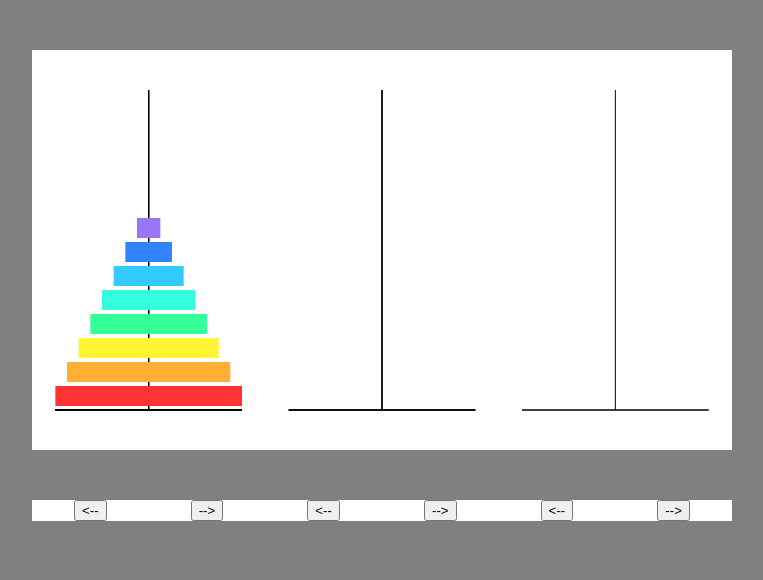
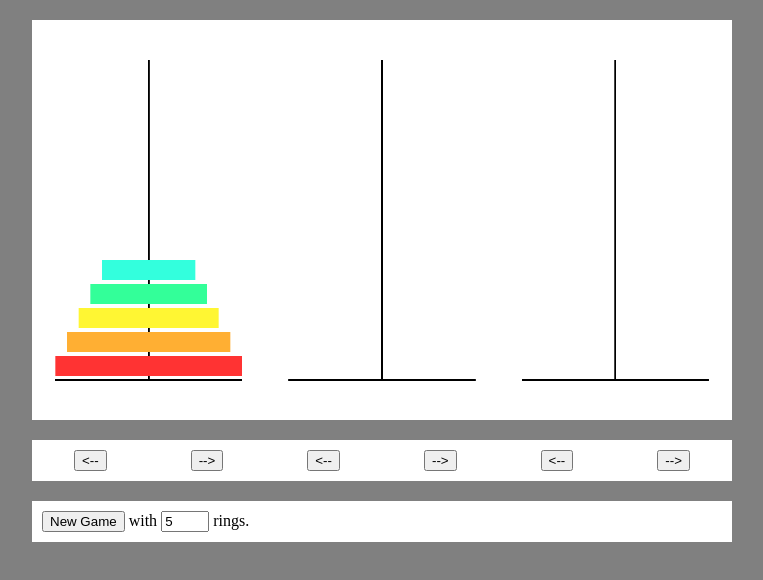
Before and after one commit to wveit/towers-of-hanoi, a plain HTML site: page index.html in a window 1280 px wide. Shown: the whole page, without its empty margins (258-1021 px from the left). Drawn offline with Linux system fonts and the light colour scheme.

Commit message:
Add reset button and allow selecting number of rings

```diff
--- a/index.html
+++ b/index.html
@@ -5,22 +5,33 @@
         <meta name="viewport" content="width=device-width, initial-scale=1.0" />
         <title>Towers of Hanoi</title>
         <style>
+            * {
+                box-sizing: border-box;
+            }
             body {
                 background-color: gray;
             }
 
             #main-canvas {
                 display: block;
-                margin: 50px auto;
+                margin: 20px auto;
                 background-color: white;
             }
 
             #ring-buttons {
                 width: 700px;
-                margin: 50px auto;
+                margin: 20px auto;
+                padding: 10px 0;
                 background-color: white;
                 display: flex;
                 justify-content: space-around;
+            }
+
+            #game-controls {
+                width: 700px;
+                margin: 20px auto;
+                padding: 10px;
+                background-color: white;
             }
         </style>
     </head>
@@ -36,6 +47,18 @@
             <button id="mv2to0">--&gt;</button>
         </div>
 
+        <div id="game-controls">
+            <button id="new-game-button">New Game</button> with
+            <input
+                id="num-rings-input"
+                type="number"
+                value="5"
+                min="1"
+                max="8"
+            />
+            rings.
+        </div>
+
         <script src="index.js"></script>
     </body>
 </html>
--- a/index.js
+++ b/index.js
@@ -1,7 +1,8 @@
 const game = {
-    numRings: 5,
-    towers: [[0, 1, 2, 3, 4, 5, 6, 7], [], []],
+    towers: [[], [], []],
 };
+
+const defaultNumRings = 5;
 
 const colors = [
     '#ff3333',
@@ -111,3 +112,18 @@ for (let i = 0; i <= 2; i++) {
         }
     }
 }
+
+function resetGame(numRings) {
+    game.towers = [[], [], []];
+    for (let i = 0; i < numRings; i++) {
+        game.towers[0].push(i);
+    }
+    display.draw(game);
+}
+
+document.querySelector('#new-game-button').onclick = function () {
+    const numRings = Number(document.querySelector('#num-rings-input').value);
+    resetGame(numRings);
+};
+
+resetGame(defaultNumRings);
```
